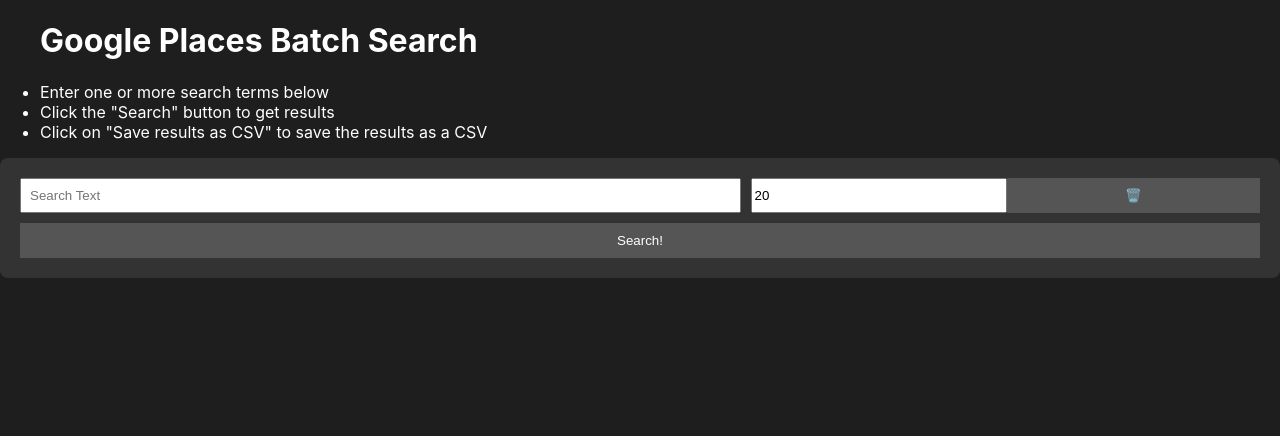
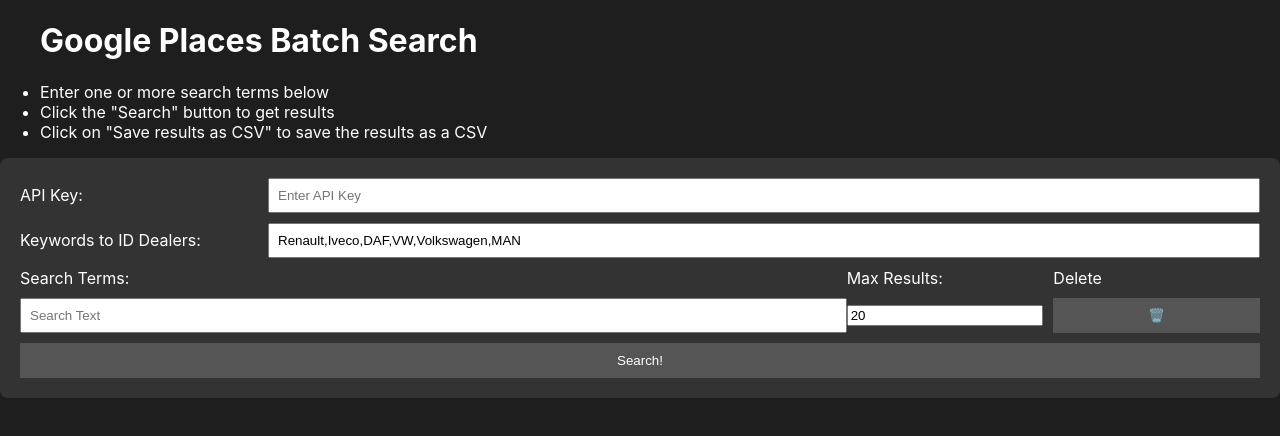
Before and after one commit to syphax/gmap-searcher, a React (Create React App) app in the folder gmap-place-search/: page / in a window 1280 px wide. Shown: the top 436 px of the page. Built offline with nearby package versions, Linux system fonts and the light colour scheme; no server answers.

Commit message:
Got new version working

```diff
--- a/gmap-place-search/public/index.html
+++ b/gmap-place-search/public/index.html
@@ -6,7 +6,7 @@
     <meta name="viewport" content="width=device-width, initial-scale=1" />
     <meta name="theme-color" content="#000000" />
     <meta
-      name="description"
+      name="Google Places Data Extractor"
       content="Web site created using create-react-app"
     />
     <link rel="apple-touch-icon" href="%PUBLIC_URL%/logo192.png" />
@@ -24,7 +24,7 @@
       work correctly both with client-side routing and a non-root public URL.
       Learn how to configure a non-root public URL by running `npm run build`.
     -->
-    <title>React App</title>
+    <title>Google Places Data Extractor</title>
   </head>
   <body>
     <noscript>You need to enable JavaScript to run this app.</noscript>
--- a/gmap-place-search/src/DynamicInputForm.js
+++ b/gmap-place-search/src/DynamicInputForm.js
@@ -3,9 +3,9 @@
 
 function DynamicInputForm() {
     const [inputRows, setInputRows] = useState([{ searchText: '', maxResults: 20 }]);
-
+    const [apiKey, setApiKey] = useState('');
+    const [keywords, setKeywords] = useState('Renault,Iveco,DAF,VW,Volkswagen,MAN');
     const [csvData, setCsvData] = useState('');
-    const apiKey = process.env.REACT_APP_GOOGLE_API_KEY; // Load the API key from environment variables
 
     const handleInputChange = (index, event) => {
         const { name, value } = event.target;
@@ -37,57 +37,100 @@
             allPlaces.push(...places); // Concatenate results
         }
 
+        // Split keywords into an array
+        const keywordsArray = keywords.split(',').map(keyword => keyword.trim().toLowerCase());
+
+        // Add "Likely Dealer" flag to each row
+        allPlaces = allPlaces.map(place => {
+            const displayName = place.displayName.text.toLowerCase();
+            const websiteUri = place.websiteUri ? place.websiteUri.toLowerCase() : '';
+            const isLikelyDealer = keywordsArray.some(keyword =>
+                displayName.includes(keyword) || websiteUri.includes(keyword)
+            );
+            return { ...place, likelyDealer: isLikelyDealer };
+        });
+
         // Convert allPlaces to CSV format
         const csvString = convertToCSV(allPlaces);
         setCsvData(csvString);
     };
 
-    // Function to convert JSON data to CSV
-// Function to convert JSON data to CSV
     const convertToCSV = (data) => {
         const headers = [
             'ID',
             'Name',
             'Display Name',
+            'Primary Type',
             'Types',
             'National Phone Number',
             'Formatted Address',
             'Rating',
             'User Rating Count',
             'Google Maps URI',
-        'Website URI'
+            'Website URI',
+            'Likely Dealer'
         ].join(',');
         const rows = data.map(row => {
             return [
                 row.id,
                 row.name,
                 row.displayName.text,
+                row.primaryType || '',
                 row.types ? row.types.join(';') : '', // Check if types is defined before joining
                 row.nationalPhoneNumber || '',
                 row.formattedAddress,
                 row.rating || '',
                 row.userRatingCount || '',
                 row.googleMapsUri,
-            row.websiteUri || 'NULL'
+                row.websiteUri || 'NULL',
+                row.likelyDealer ? 'TRUE' : 'FALSE'
             ].map(field => `"${field.toString().replace(/"/g, '""')}"`).join(',');
         });
 
         return [headers, ...rows].join('\n');
     };
 
-
     return (
         <div>
             <form onSubmit={handleSubmit}>
+                <div style={{ display: 'grid', gridTemplateColumns: '1fr 4fr', alignItems: 'center', marginBottom: '10px' }}>
+                    <label htmlFor="apiKey" style={{ marginRight: '10px' }}>API Key:</label>
+                    <input
+                        type="text"
+                        id="apiKey"
+                        value={apiKey}
+                        onChange={(event) => setApiKey(event.target.value)}
+                        placeholder="Enter API Key"
+                        style={{ width: '100%' }}
+                    />
+                </div>
+                <div style={{ display: 'grid', gridTemplateColumns: '1fr 4fr', alignItems: 'center', marginBottom: '10px' }}>
+                    <label htmlFor="keywords" style={{ marginRight: '10px' }}>Keywords to ID Dealers:</label>
+                    <input
+                        type="text"
+                        id="keywords"
+                        value={keywords}
+                        onChange={(event) => setKeywords(event.target.value)}
+                        placeholder="Enter comma-separated keywords"
+                        style={{ width: '100%' }}
+                    />
+                </div>
+
+                <div style={{ display: 'grid', gridTemplateColumns: '4fr 1fr 1fr', alignItems: 'center', marginBottom: '10px' }}>
+                    <label style={{ marginRight: '10px' }}>Search Terms:</label>
+                    <label style={{ marginRight: '10px' }}>Max Results:</label>
+                    <label style={{ marginRight: '10px' }}>Delete</label>
+
+                </div>
                 {inputRows.map((input, index) => (
-                    <div key={index} style={{ display: 'flex', marginBottom: '10px' }}>
+                    <div key={index} style={{ display: 'grid', gridTemplateColumns: '4fr 1fr 1fr', alignItems: 'center', marginBottom: '10px' }}>
                         <input
                             type="text"
                             name="searchText"
                             value={input.searchText}
                             onChange={(event) => handleInputChange(index, event)}
                             placeholder="Search Text"
-                            style={{ flex: 3, marginRight: '10px' }}
+                            style={{ marginRight: '10px' }}
                         />
                         <input
                             type="number"
@@ -95,9 +138,13 @@
                             value={input.maxResults}
                             onChange={(event) => handleInputChange(index, event)}
                             placeholder="Max Results"
-                            style={{ width: '20%' }}
+                            style={{ marginRight: '10px' }}
                         />
-                        <button type="button" onClick={() => handleDeleteRow(index)} style={{ flex: 1 }}>
+                        <button
+                            type="button"
+                            onClick={() => handleDeleteRow(index)}
+                            style={{ flex: 1 }}
+                            >
                             🗑️
                         </button>
                     </div>
@@ -114,7 +161,6 @@
     );
 }
 
-// Function to trigger CSV file download
 const downloadCSV = (csvData) => {
     const blob = new Blob([csvData], { type: 'text/csv;charset=utf-8;' });
     const url = URL.createObjectURL(blob);
--- a/gmap-place-search/src/apiService.js
+++ b/gmap-place-search/src/apiService.js
@@ -8,7 +8,7 @@
     const headers = {
         'Content-Type': 'application/json',
         'X-Goog-Api-Key': key,
-        'X-Goog-FieldMask': 'places.name,places.id,places.nationalPhoneNumber,places.formattedAddress,places.rating,places.googleMapsUri,places.websiteUri,places.displayName,places.userRatingCount'
+        'X-Goog-FieldMask': 'places.name,places.id,places.types,places.primaryType,places.primaryTypeDisplayName,places.nationalPhoneNumber,places.formattedAddress,places.rating,places.googleMapsUri,places.websiteUri,places.displayName,places.userRatingCount'
     };
 
     try {
--- a/gmap-place-search/src/ui.css
+++ b/gmap-place-search/src/ui.css
@@ -36,7 +36,6 @@
 }
 
 button {
-    grid-column: 1 / -1;            /* Make the button span all columns */
     padding: 10px;
     background-color: #555;
     color: white;
```
Lines whose indentation alone changed are shown as unchanged.
